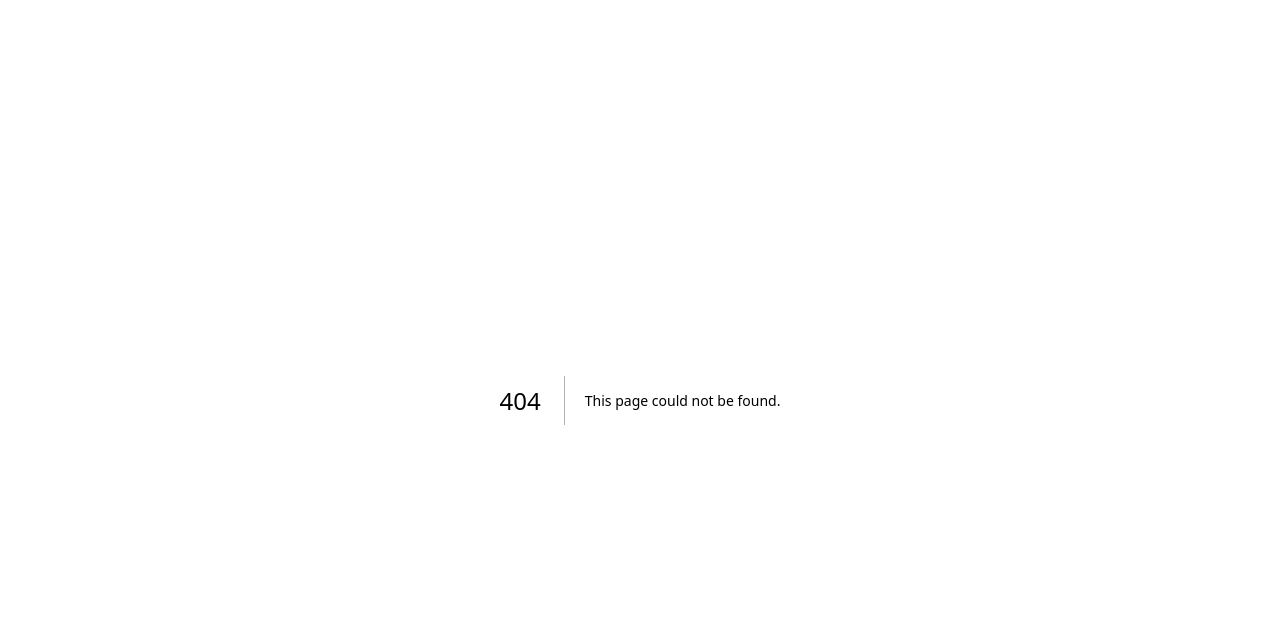
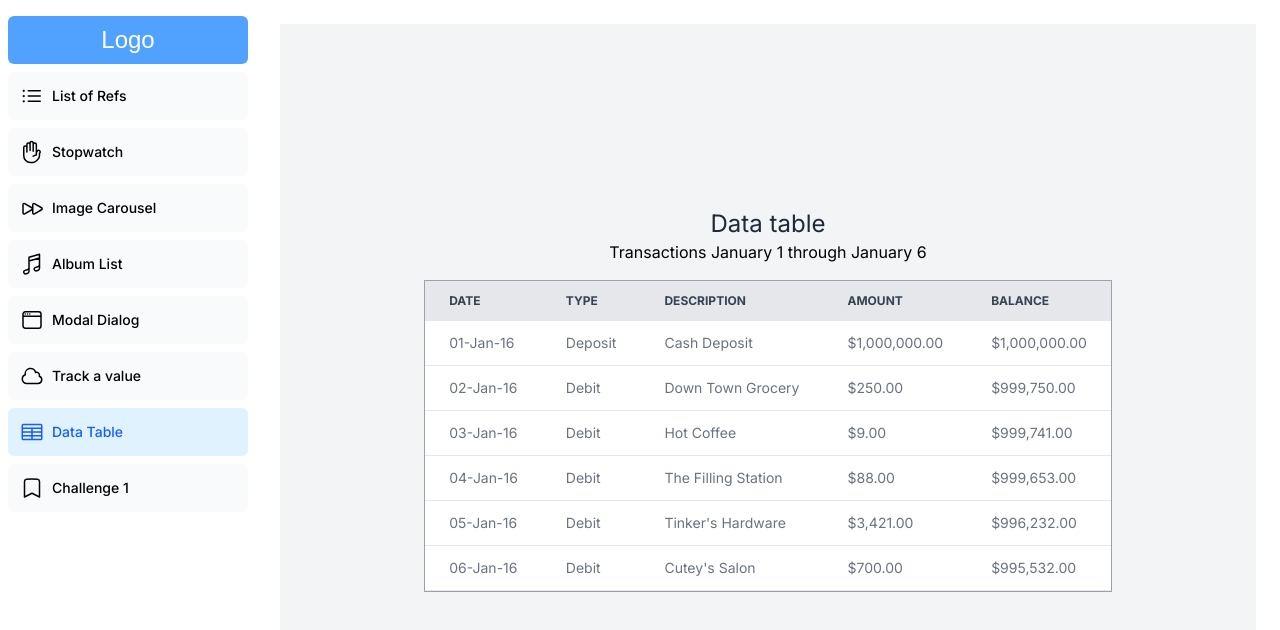
Before and after one commit to msrxse/next-challenges, a Next.js app: page /dashboard/data-table in a window 1280 px wide. Before the commit this address had no page. Shown: the top 630 px of the page. Built offline with nearby package versions, Linux system fonts and the light colour scheme; a web font is replaced by a local one.

Commit message:
Add data table 1

```diff
--- /dev/null
+++ b/app/dashboard/data-table/page.tsx
@@ -0,0 +1,137 @@
+import React from "react";
+
+const DATA = [
+  {
+    id: 1,
+    date: "01-Jan-16",
+    type: "Deposit",
+    description: "Cash Deposit",
+    amount: "$1,000,000.00",
+    balance: "$1,000,000.00",
+  },
+  {
+    id: 2,
+    date: "02-Jan-16",
+    type: "Debit",
+    description: "Down Town Grocery",
+    amount: "$250.00",
+    balance: "$999,750.00",
+  },
+  {
+    id: 3,
+    date: "03-Jan-16",
+    type: "Debit",
+    description: "Hot Coffee",
+    amount: "$9.00",
+    balance: "$999,741.00",
+  },
+  {
+    id: 4,
+    date: "04-Jan-16",
+    type: "Debit",
+    description: "The Filling Station",
+    amount: "$88.00",
+    balance: "$999,653.00",
+  },
+  {
+    id: 5,
+    date: "05-Jan-16",
+    type: "Debit",
+    description: "Tinker's Hardware",
+    amount: "$3,421.00",
+    balance: "$996,232.00",
+  },
+  {
+    id: 6,
+    date: "06-Jan-16",
+    type: "Debit",
+    description: "Cutey's Salon",
+    amount: "$700.00",
+    balance: "$995,532.00",
+  },
+];
+function Page() {
+  return (
+    <main className="bg-gray-100 h-full flex flex-col justify-center items-center">
+      <h1 className="text-2xl fond-bold text-gray-800">Data table</h1>
+      <h4 id="grid1Label" className="mb-4">
+        Transactions January 1 through January 6
+      </h4>
+      <div className="border border-gray-400">
+        <div className="relative overflow-x-auto">
+          <table
+            id="ex1-grid"
+            role="grid"
+            aria-labelledby="grid1Label"
+            className="w-full text-sm text-left text-gray-500"
+          >
+            <thead className="text-xs text-gray-700 uppercase bg-gray-200">
+              <tr>
+                <th scope="col" className="px-6 py-3">
+                  Date
+                </th>
+                <th scope="col" className="px-6 py-3">
+                  Type
+                </th>
+                <th scope="col" className="px-6 py-3">
+                  Description
+                </th>
+                <th scope="col" className="px-6 py-3">
+                  Amount
+                </th>
+                <th scope="col" className="px-6 py-3">
+                  Balance
+                </th>
+              </tr>
+            </thead>
+            <tbody>
+              {DATA.map((each) => (
+                <tr key={each.id} className="bg-white border-b border-gray-200">
+                  <td
+                    scope="col"
+                    className="px-6 py-3 whitespace-nowrap"
+                    tabIndex={-1}
+                  >
+                    {each.date}
+                  </td>
+                  <td
+                    scope="col"
+                    className="px-6 py-3 whitespace-nowrap"
+                    tabIndex={-1}
+                  >
+                    {each.type}
+                  </td>
+                  <td scope="col">
+                    <a
+                      className="px-6 py-3 whitespace-nowrap"
+                      tabIndex={-1}
+                      href="#"
+                    >
+                      {each.description}
+                    </a>
+                  </td>
+                  <td
+                    scope="col"
+                    className="px-6 py-3 whitespace-nowrap"
+                    tabIndex={-1}
+                  >
+                    {each.amount}
+                  </td>
+                  <td
+                    scope="col"
+                    className="px-6 py-3 whitespace-nowrap"
+                    tabIndex={-1}
+                  >
+                    {each.balance}
+                  </td>
+                </tr>
+              ))}
+            </tbody>
+          </table>
+        </div>
+      </div>
+    </main>
+  );
+}
+
+export default Page;
--- a/app/ui/dashboard/nav-links.tsx
+++ b/app/ui/dashboard/nav-links.tsx
@@ -8,6 +8,7 @@ import {
   HandRaisedIcon,
   ListBulletIcon,
   MusicalNoteIcon,
+  TableCellsIcon,
   WindowIcon,
 } from "@heroicons/react/24/outline";
 import clsx from "clsx";
@@ -36,6 +37,7 @@ const links = [
     href: "/dashboard/track-a-value",
     icon: CloudIcon,
   },
+  { name: "Data Table", href: "/dashboard/data-table", icon: TableCellsIcon },
   { name: "Challenge 1", href: "/dashboard/challenge-1", icon: BookmarkIcon },
 ];
 
```
